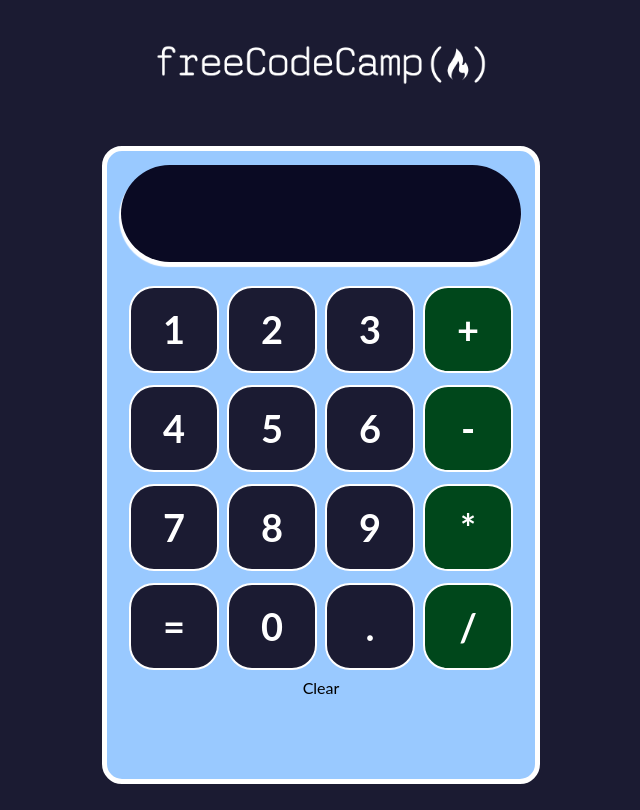
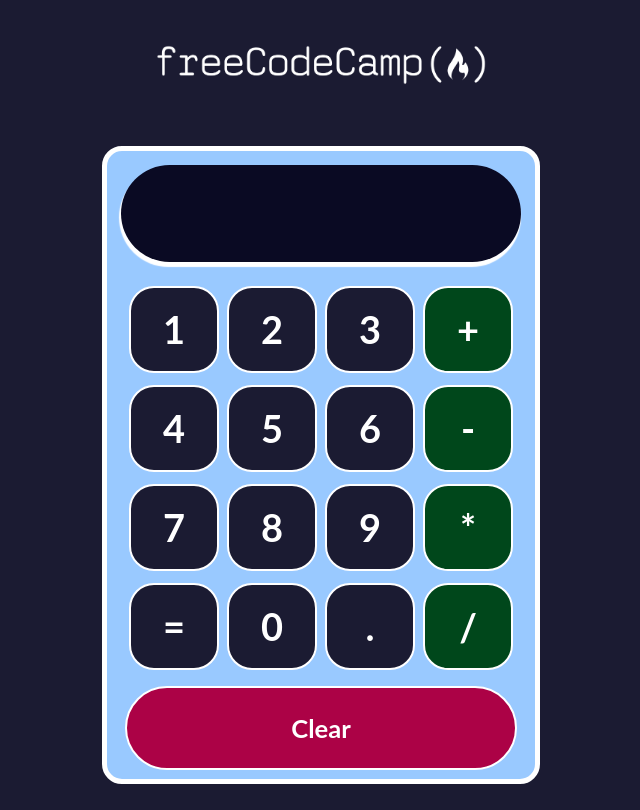
Before and after one commit to Grover1986/calculadora, a React (Create React App) app: page / in a window 1280 px wide. Shown: the whole page, without its empty margins (319-959 px from the left). Built offline with nearby package versions, Linux system fonts and the light colour scheme.

Commit message:
14. Estilos para Botón Clear

```diff
--- a/src/components/BotonClear.js
+++ b/src/components/BotonClear.js
@@ -1,4 +1,5 @@
 import React from "react";
+import '../css/BotonClear.css'
 
 const BotonClear = (props) => (
     <div className='boton-clear'>
--- /dev/null
+++ b/src/css/BotonClear.css
@@ -0,0 +1,19 @@
+.boton-clear {
+    height: 80px;
+    font-size: 1.6em;
+    display: flex;
+    justify-content: center;
+    align-items: center;
+    flex: 1;
+    background-color: #ac0246;
+    margin-top: 8px;
+    font-weight: bold;
+    color: #fff;
+    border: 2px solid #fff;
+    cursor: pointer;
+    border-radius: 45px;
+}
+
+.boton-clear:hover {
+    background-color: #ebb000;
+}
```
